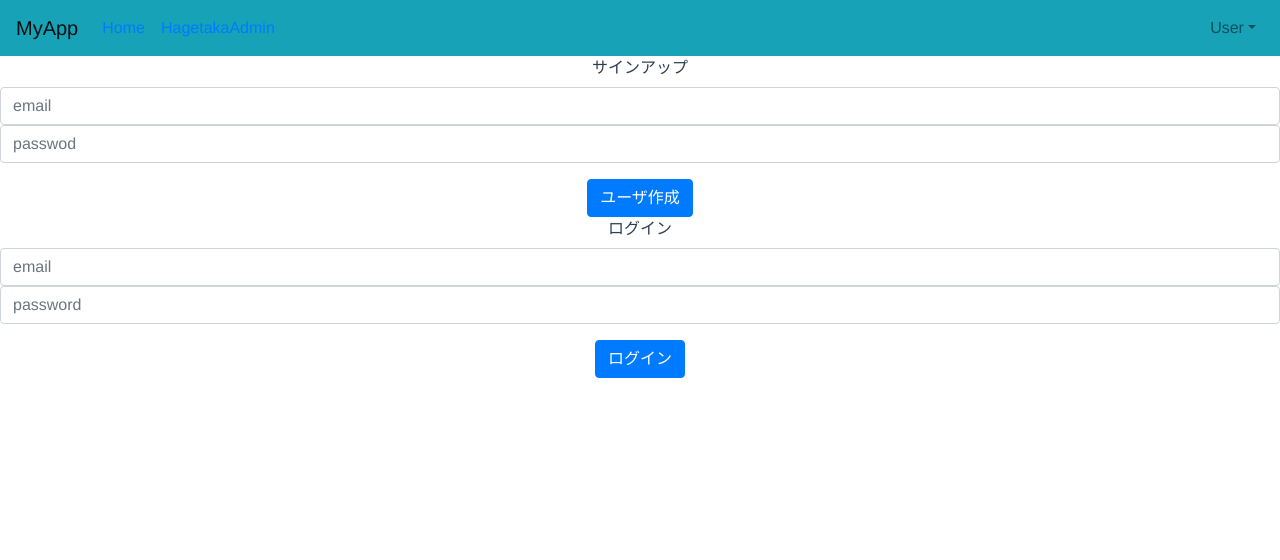
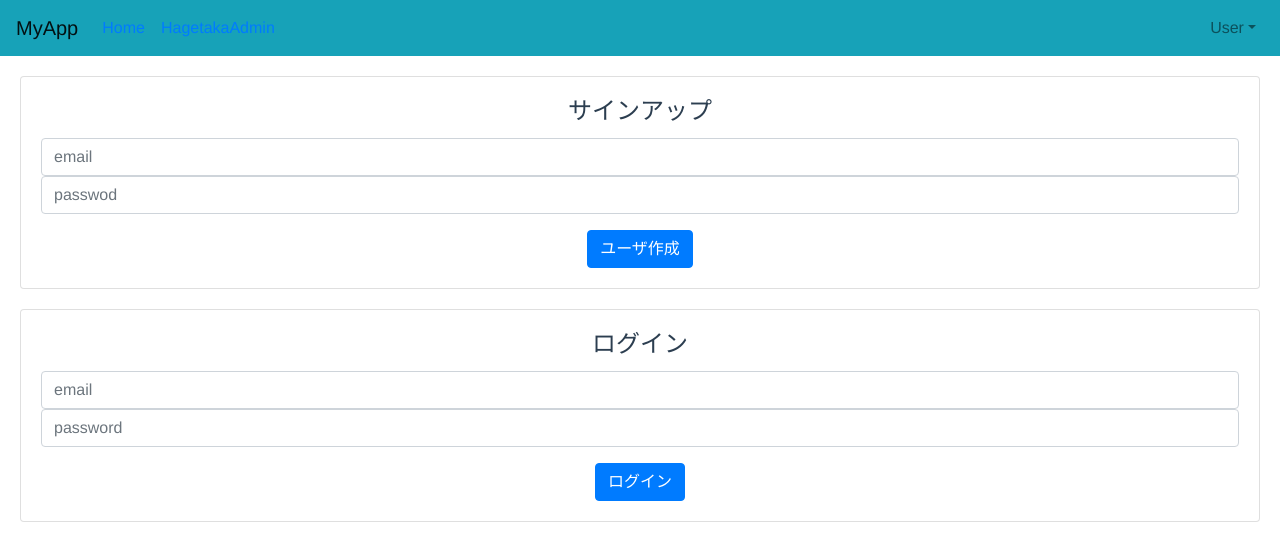
Before and after one commit to leonsk32/MyApp, a Vue app in the folder myapp-front/: page /login in a window 1280 px wide. Shown: the top 560 px of the page. Built offline with nearby package versions, Linux system fonts and the light colour scheme; no server answers.

Commit message:
Card による整形

```diff
--- a/myapp-front/src/views/Hagetaka.vue
+++ b/myapp-front/src/views/Hagetaka.vue
@@ -1,6 +1,9 @@
 <template>
   <div>
-    <b-card>
+    <b-card
+      title="試合情報"
+      style="margin-left: 20px; margin-right: 20px; margin-top: 20px"
+    >
       <div v-if="existsRound">
         <h1>[Round Name] {{ round.roundName }}</h1>
         <h4>[Round Id] {{ $route.params.id }}</h4>
@@ -12,7 +15,10 @@
         </b-alert>
       </div>
     </b-card>
-    <b-card>
+    <b-card
+      title="投票"
+      style="margin-left: 20px; margin-right: 20px; margin-top: 20px"
+    >
       <b-form>
         <b-form-group
           label="ユーザ名"
--- a/myapp-front/src/views/HagetakaAdmin.vue
+++ b/myapp-front/src/views/HagetakaAdmin.vue
@@ -1,6 +1,9 @@
 <template>
   <div>
-    <b-card>
+    <b-card
+      title="ラウンド作成"
+      style="margin-left: 20px; margin-right: 20px; margin-top: 20px"
+    >
       <b-form>
         <b-form-group label="ラウンド名" label-for="round-name-input" label-align="left">
           <b-form-input
@@ -29,6 +32,7 @@
           v-bind:variant="isValid ? 'primary' : 'false'"
         >Create New Round
         </b-button>
+        <p></p>
         <b-alert variant="success" v-bind:show="created">
           Created Round ID: {{createdRoundId}}<br>
           <router-link v-bind:to="'/hagetaka/rounds/' + createdRoundId">Go To Game</router-link><br>
--- a/myapp-front/src/views/Login.vue
+++ b/myapp-front/src/views/Login.vue
@@ -1,6 +1,11 @@
 <template>
+  <div>
+    <b-card
+      title="サインアップ"
+      style="margin-left: 20px; margin-right: 20px; margin-top: 20px"
+    >
       <b-form>
-    <b-form-group label="サインアップ">
+        <b-form-group>
           <b-form-input type="email" placeholder="email" v-model="signUpInfo.email"></b-form-input>
           <b-form-input type="password" placeholder="passwod" v-model="signUpInfo.password"></b-form-input>
         </b-form-group>
@@ -9,7 +14,14 @@
           variant="primary">
           ユーザ作成
         </b-button>
-    <b-form-group label="ログイン">
+      </b-form>
+    </b-card>
+    <b-card
+      title="ログイン"
+      style="margin-left: 20px; margin-right: 20px; margin-top: 20px"
+    >
+      <b-form>
+        <b-form-group>
           <b-form-input type="email" placeholder="email" v-model="loginInfo.email"></b-form-input>
           <b-form-input type="password" placeholder="password" v-model="loginInfo.password"></b-form-input>
         </b-form-group>
@@ -19,6 +31,8 @@
           ログイン
         </b-button>
       </b-form>
+    </b-card>
+  </div>
 </template>
 
 <script>
```
Lines whose indentation alone changed are shown as unchanged.
